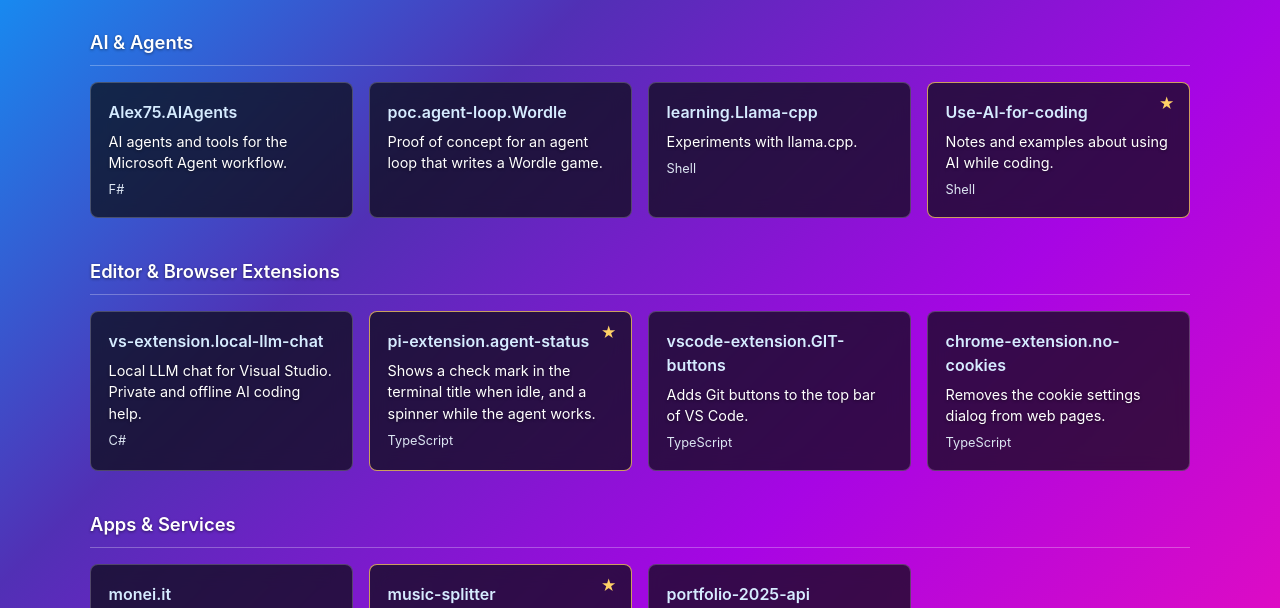
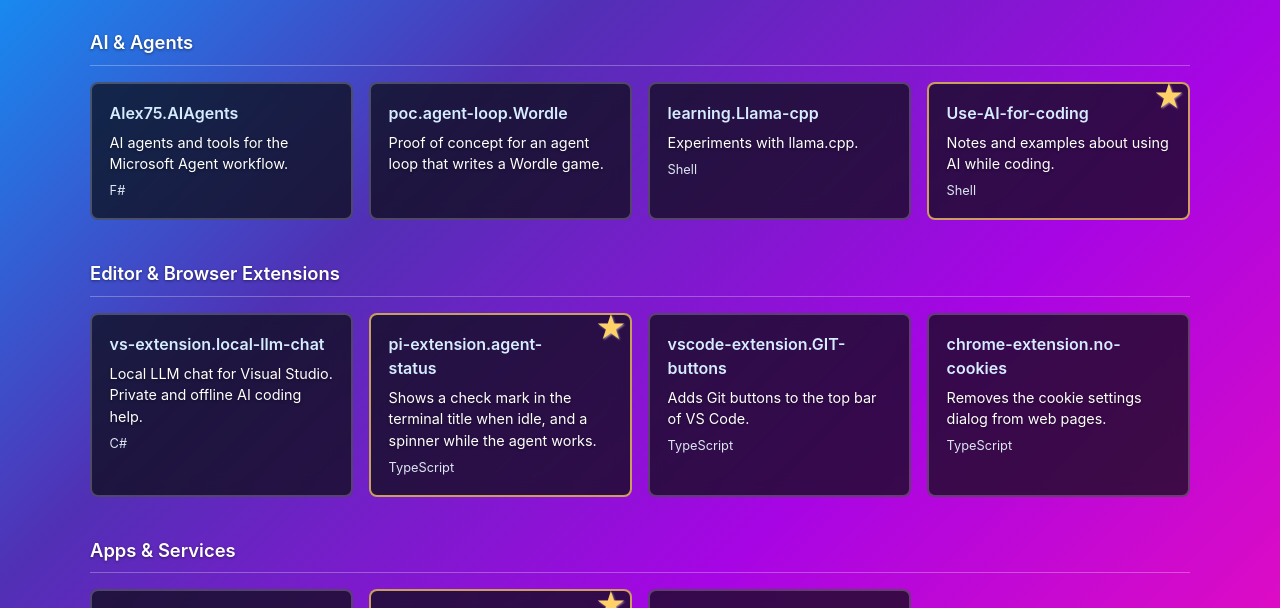
Before and after one commit to AI-Team-26/AI-Team-26.github.io, a plain HTML site: page index.html in a window 1280 px wide. Shown: the part 123-731 px from the top of the page. Drawn offline with Linux system fonts and the light colour scheme.

Commit message:
new logo and better UI

```diff
--- a/style.css
+++ b/style.css
@@ -100,13 +100,13 @@ section h2 {
     gap: 0.4rem;
     padding: 1.1rem;
     background: rgba(10, 12, 18, 0.72);
-    border: 1px solid rgba(255, 255, 255, 0.22);
+    border: 2px solid rgba(255, 255, 255, 0.22);
     border-radius: 8px;
     backdrop-filter: blur(10px);
 }
 
 .card:hover {
-    border-color: #fff;
+    border-color: #ffffffb7;
 }
 
 .card.starred {
@@ -124,11 +124,12 @@ section h2 {
 
 .card .star {
     position: absolute;
-    top: 0.85rem;
-    right: 0.9rem;
+    top: -0.1rem;
+    right: 0.2rem;
     color: #ffd166;
-    font-size: 0.95rem;
+    font-size: 1.9rem;
     line-height: 1;
+    text-shadow: #fff9e593 1px 1px 2px;
 }
 
 .card-image {
```
Also changed, not shown: images/logo.png.
